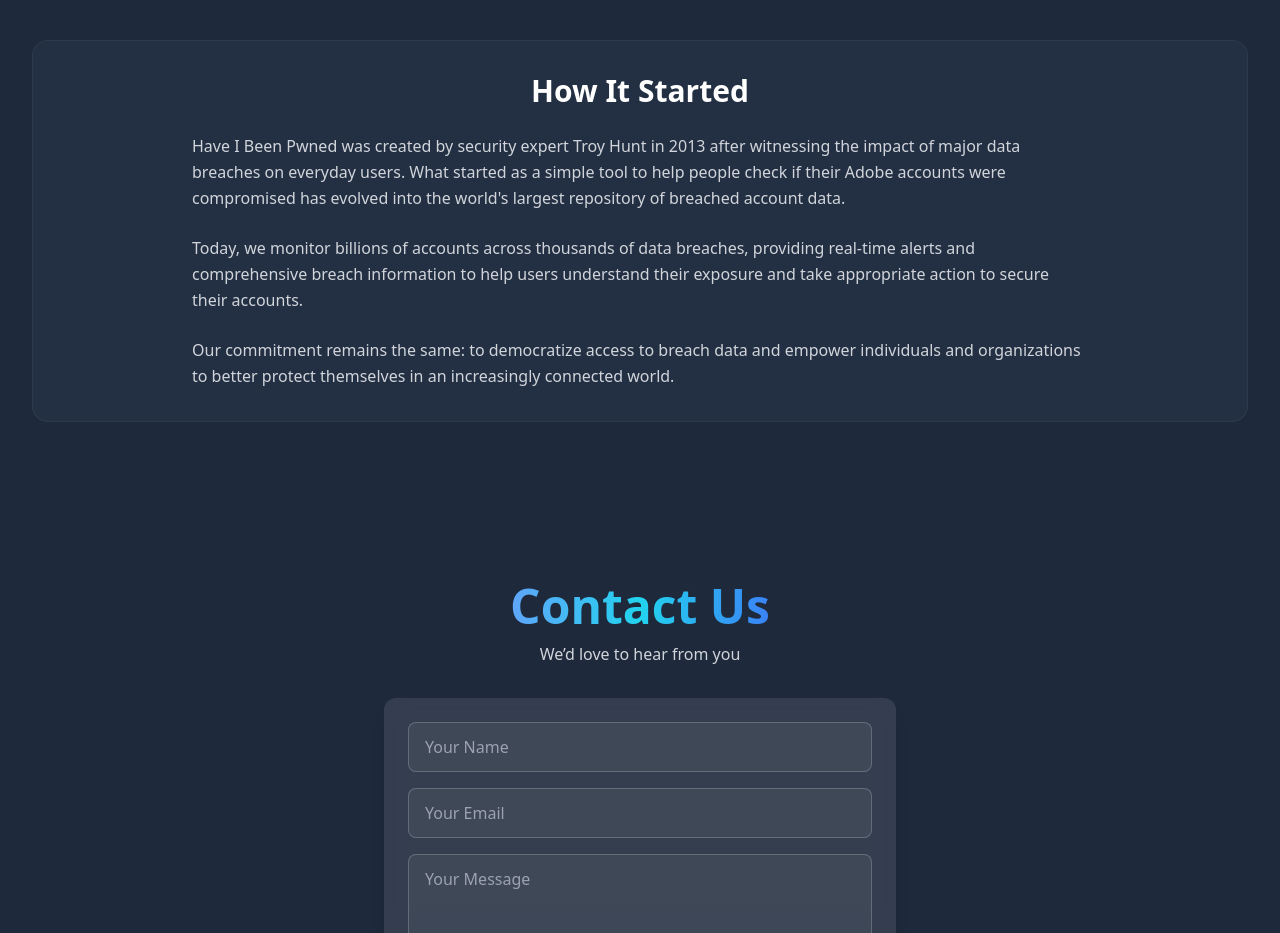
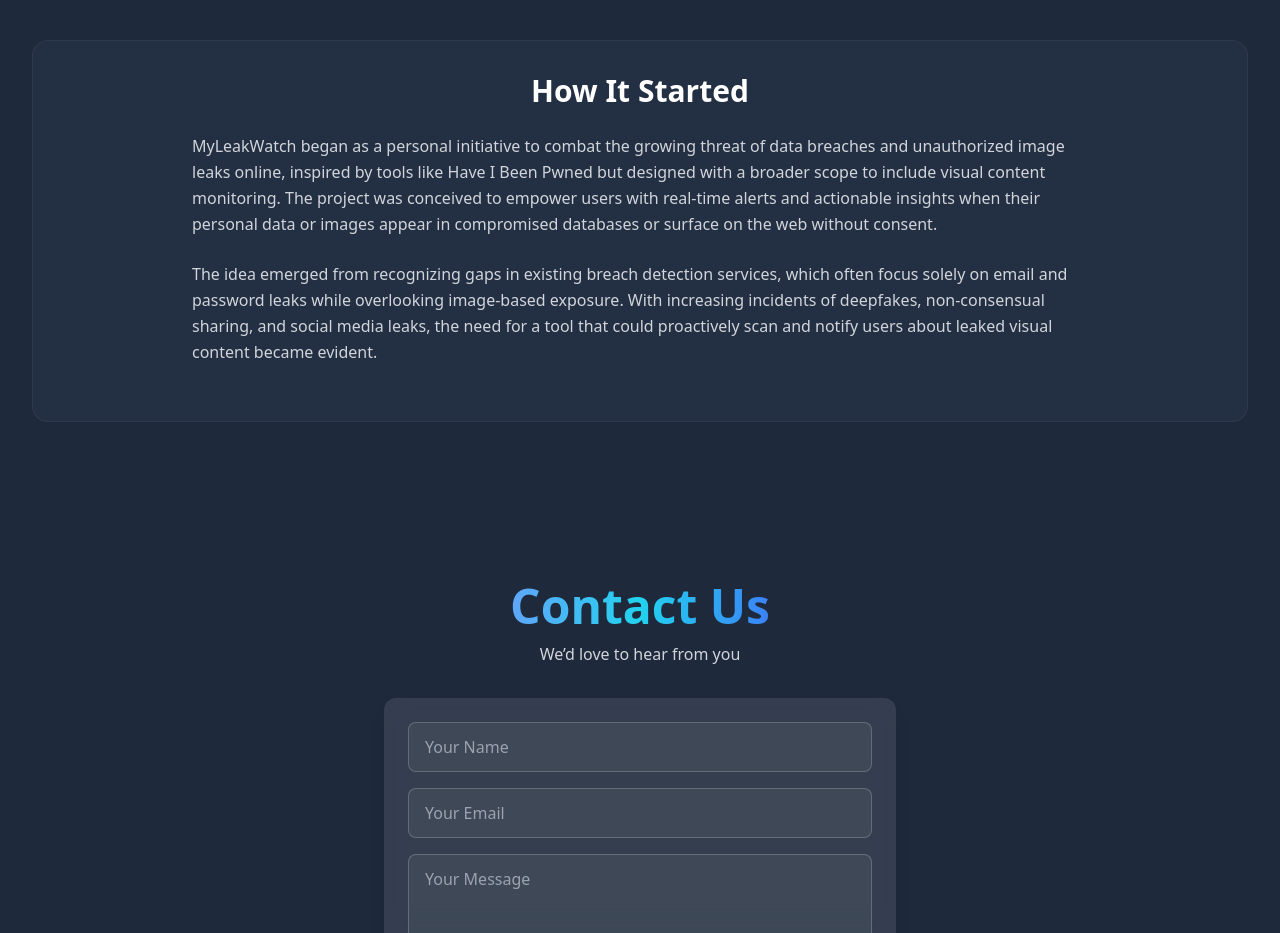
Before and after one commit to Virus2hell/MyLeakWatch, a React (Vite) app in the folder my-app/: page / in a window 1280 px wide. Shown: the part 2580-3513 px from the top of the page. Built offline with nearby package versions, Linux system fonts and the light colour scheme.

Commit message:
updated the how it started in about us

```diff
--- a/my-app/src/components/AboutUs.tsx
+++ b/my-app/src/components/AboutUs.tsx
@@ -1,5 +1,5 @@
 import React from 'react';
-import { Database, LucideImagePlus, LucideLockKeyhole, Brain, LucideMailSearch } from 'lucide-react';
+import {LucideImagePlus, LucideLockKeyhole, Brain, LucideMailSearch } from 'lucide-react';
 
 const AboutUs = () => {
   const features = [
@@ -72,19 +72,15 @@
             <h3 className="text-3xl font-bold text-white mb-6 text-center">How It Started</h3>
             <div className="prose prose-lg prose-invert max-w-none">
               <p className="text-gray-300 mb-6 leading-relaxed">
-                Have I Been Pwned was created by security expert Troy Hunt in 2013 after witnessing
-                the impact of major data breaches on everyday users. What started as a simple tool
-                to help people check if their Adobe accounts were compromised has evolved into the
-                world's largest repository of breached account data.
+                MyLeakWatch began as a personal initiative to combat the growing threat of data breaches and unauthorized
+                image leaks online, inspired by tools like Have I Been Pwned but designed with a broader scope to include
+                visual content monitoring. The project was conceived to empower users with real-time alerts and actionable
+                insights when their personal data or images appear in compromised databases or surface on the web without consent.
               </p>
               <p className="text-gray-300 mb-6 leading-relaxed">
-                Today, we monitor billions of accounts across thousands of data breaches, providing
-                real-time alerts and comprehensive breach information to help users understand their
-                exposure and take appropriate action to secure their accounts.
-              </p>
-              <p className="text-gray-300 leading-relaxed">
-                Our commitment remains the same: to democratize access to breach data and empower
-                individuals and organizations to better protect themselves in an increasingly connected world.
+                The idea emerged from recognizing gaps in existing breach detection services, which often focus solely on email
+                and password leaks while overlooking image-based exposure. With increasing incidents of deepfakes, non-consensual sharing, and social media leaks, the need for a tool that
+                could proactively scan and notify users about leaked visual content became evident.
               </p>
             </div>
           </div>
```
